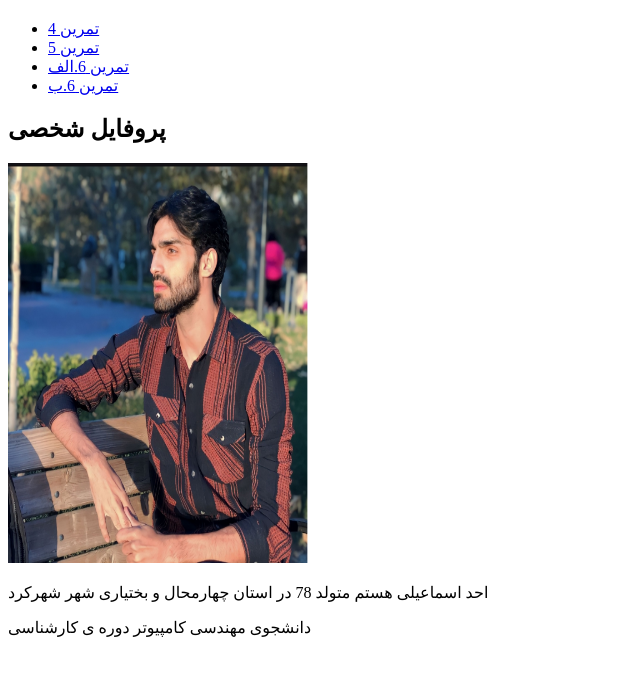
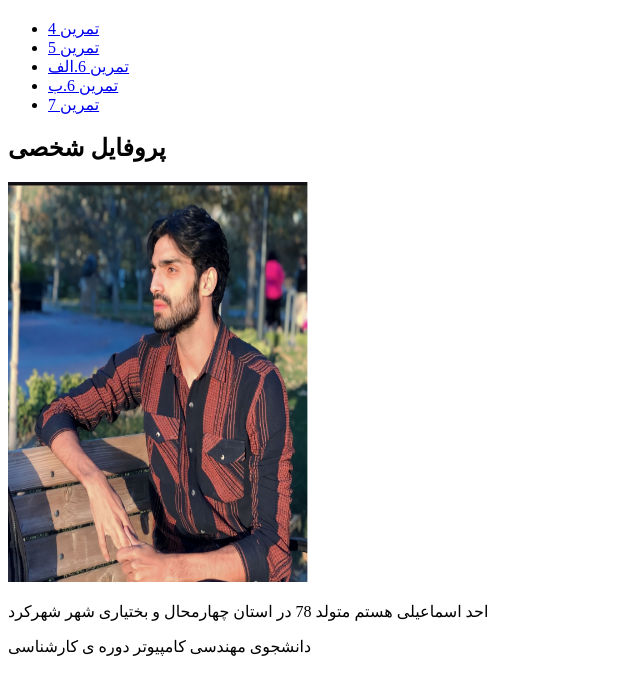
Before and after one commit to ahadesmaeili78/github.io, a plain HTML site: page index.html in a window 1280 px wide. Shown: the part 62-756 px from the top of the page, without its empty margins (0-640 px from the left). Drawn offline with Linux system fonts and the light colour scheme.

Commit message:
Update index.html

```diff
--- a/index.html
+++ b/index.html
@@ -20,6 +20,7 @@
                 <li><a href="tamrin5.html">تمرین 5</a></li>
                 <li><a href="tamrin6.html">تمرین 6.الف </a></li>
                 <li><a href="tamrin7.html">تمرین 6.ب</a></li>
+                 <li><a href="tamrin8.html">تمرین 7</a></li>
             </ul>
         </nav>
     </header>
```
